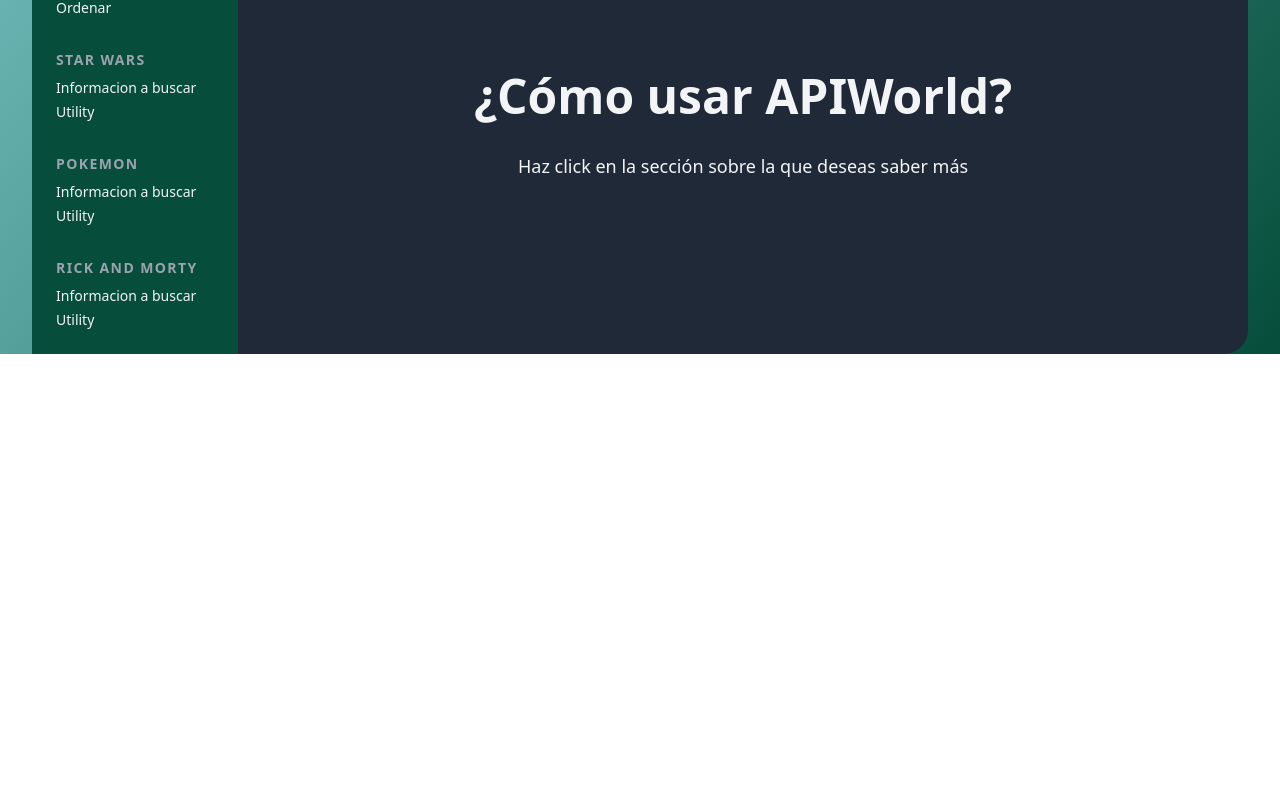
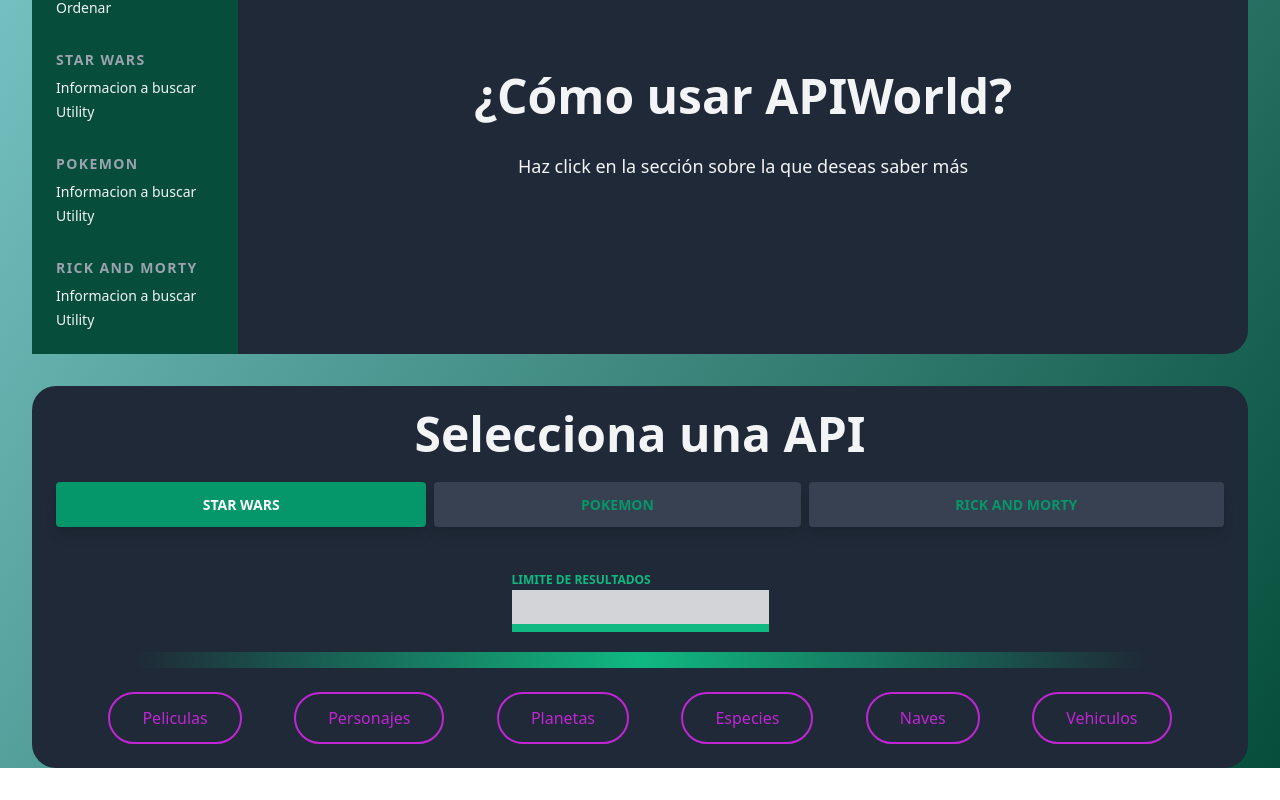
Before and after one commit to Pipexlul/API-World, a React (Vite) app: page / in a window 1280 px wide. Shown: the part 1220-2020 px from the top of the page. Before the commit the page ends 1606 px from the top, so only its background shows below. Built offline with nearby package versions, Linux system fonts and the light colour scheme.

Commit message:
Continue the layout of the main section

```diff
--- a/src/App.jsx
+++ b/src/App.jsx
@@ -176,6 +176,108 @@
           </div>
         </article>
       </section>
+
+      <section className="m-4 md:m-8 bg-gray-800 text-gray-100 rounded-3xl">
+        <div className="flex flex-wrap flex-col p-6">
+          <h2 className="text-5xl font-bold text-center mb-3">
+            Selecciona una API
+          </h2>
+          <ul className="flex mb-0 list-none flex-wrap pt-3 pb-4 flex-row gap-y-2">
+            <li className="-mb-px mr-2 last:mr-0 flex-auto text-center">
+              <a
+                className={
+                  "text-sm font-bold uppercase px-5 py-3 shadow-lg rounded block leading-normal text-white bg-emerald-600"
+                }
+              >
+                Star Wars
+              </a>
+            </li>
+            <li className="-mb-px mr-2 last:mr-0 flex-auto text-center">
+              <a
+                className={
+                  "text-sm font-bold uppercase px-5 py-3 shadow-lg rounded block leading-normal text-emerald-600 bg-gray-700"
+                }
+              >
+                Pokemon
+              </a>
+            </li>
+            <li className="-mb-px mr-2 last:mr-0 flex-auto text-center">
+              <a
+                className={
+                  "text-sm font-bold uppercase px-5 py-3 shadow-lg rounded block leading-normal text-emerald-600 bg-gray-700"
+                }
+              >
+                Rick and Morty
+              </a>
+            </li>
+          </ul>
+        </div>
+
+        <div className="flex place-content-center">
+          <div className="mb-5 relative overflow-hidden inline-block">
+            <label className="text-xs text-emerald-500 font-semibold uppercase">
+              Limite de resultados
+            </label>
+            <div>
+              <input
+                type="number"
+                className="form-input max-w-md border-gray-300 bg-white bg-opacity-80 placeholder-gray-400 text-black"
+              />
+              <span
+                className={`absolute bottom-0 left-0 h-2 bg-emerald-500 transition-all duration-300 ease-in transform ${
+                  1 === 1 ? "w-7/12" : "w-0"
+                }`}
+              />
+              <span
+                className={`absolute bottom-0 right-0 h-2 bg-emerald-500 transition-all duration-300 ease-in transform ${
+                  1 === 1 ? "w-7/12" : "w-0"
+                }`}
+              />
+            </div>
+          </div>
+        </div>
+
+        <div className="mx-auto w-5/6 h-4 bg-gradient-to-r from-emerald-500/0 via-emerald-500 to-emerald-500/0"></div>
+
+        <div className="flex flex-wrap place-content-center p-6 justify-evenly gap-y-2">
+          <a className="group relative inline-block overflow-hidden border-2 rounded-full border-fuchsia-600 px-8 py-3 focus:outline-none focus:ring">
+            <span className="absolute inset-y-0 left-0 w-0 bg-fuchsia-600 transition-all group-hover:w-full group-active:bg-fuchsia-500"></span>
+            <span className="relative text-md font-medium text-fuchsia-600 transition-colors group-hover:text-white">
+              Peliculas
+            </span>
+          </a>
+          <a className="group relative inline-block overflow-hidden border-2 rounded-full border-fuchsia-600 px-8 py-3 focus:outline-none focus:ring">
+            <span className="absolute inset-y-0 left-0 w-0 bg-fuchsia-600 transition-all group-hover:w-full group-active:bg-fuchsia-500"></span>
+            <span className="relative text-md font-medium text-fuchsia-600 transition-colors group-hover:text-white">
+              Personajes
+            </span>
+          </a>
+          <a className="group relative inline-block overflow-hidden border-2 rounded-full border-fuchsia-600 px-8 py-3 focus:outline-none focus:ring">
+            <span className="absolute inset-y-0 left-0 w-0 bg-fuchsia-600 transition-all group-hover:w-full group-active:bg-fuchsia-500"></span>
+            <span className="relative text-md font-medium text-fuchsia-600 transition-colors group-hover:text-white">
+              Planetas
+            </span>
+          </a>
+          <a className="group relative inline-block overflow-hidden border-2 rounded-full border-fuchsia-600 px-8 py-3 focus:outline-none focus:ring">
+            <span className="absolute inset-y-0 left-0 w-0 bg-fuchsia-600 transition-all group-hover:w-full group-active:bg-fuchsia-500"></span>
+            <span className="relative text-md font-medium text-fuchsia-600 transition-colors group-hover:text-white">
+              Especies
+            </span>
+          </a>
+          <a className="group relative inline-block overflow-hidden border-2 rounded-full border-fuchsia-600 px-8 py-3 focus:outline-none focus:ring">
+            <span className="absolute inset-y-0 left-0 w-0 bg-fuchsia-600 transition-all group-hover:w-full group-active:bg-fuchsia-500"></span>
+            <span className="relative text-md font-medium text-fuchsia-600 transition-colors group-hover:text-white">
+              Naves
+            </span>
+          </a>
+          <a className="group relative inline-block overflow-hidden border-2 rounded-full border-fuchsia-600 px-8 py-3 focus:outline-none focus:ring">
+            <span className="absolute inset-y-0 left-0 w-0 bg-fuchsia-600 transition-all group-hover:w-full group-active:bg-fuchsia-500"></span>
+            <span className="relative text-md font-medium text-fuchsia-600 transition-colors group-hover:text-white">
+              Vehiculos
+            </span>
+          </a>
+        </div>
+      </section>
     </div>
   );
 }
```
